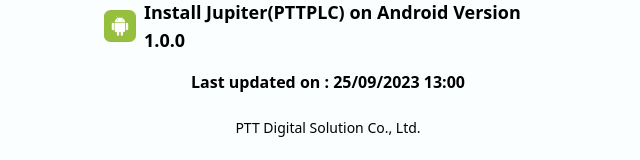
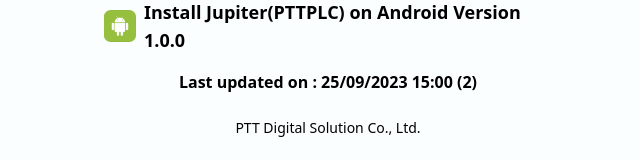
Before and after one commit to jokersurasit0078/web_install_jupiter, a Next.js app: page / in a window 1280 px wide. Shown: the part 569-729 px from the top of the page, without its empty margins (312-952 px from the left). Built offline with nearby package versions, Linux system fonts and the light colour scheme.

Commit message:
fix update version fix fleet stop charging

```diff
--- a/pages/index.js
+++ b/pages/index.js
@@ -6,7 +6,7 @@
     "?action=download-manifest",
     `&url=${process.env.NEXT_PUBLIC_HOSTNAME}manifest.plist`,
   ];
-  const dateUpdateLasted = '25/09/2023 13:00';
+  const dateUpdateLasted = '25/09/2023 15:00 (2)';
   const ios = link.join("");
   return (
     <div className="bg-twilight-blue flex justify-center items-center h-screen p-4">
```
Also changed, not shown: 2 other files (tests, documents, lock files or other folders).
